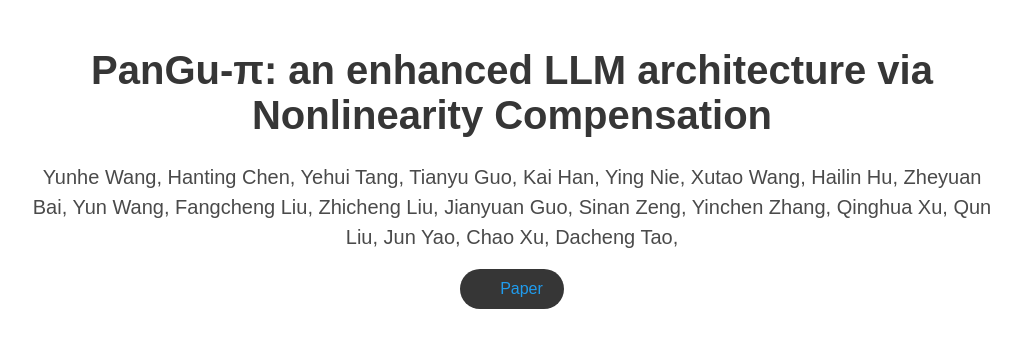
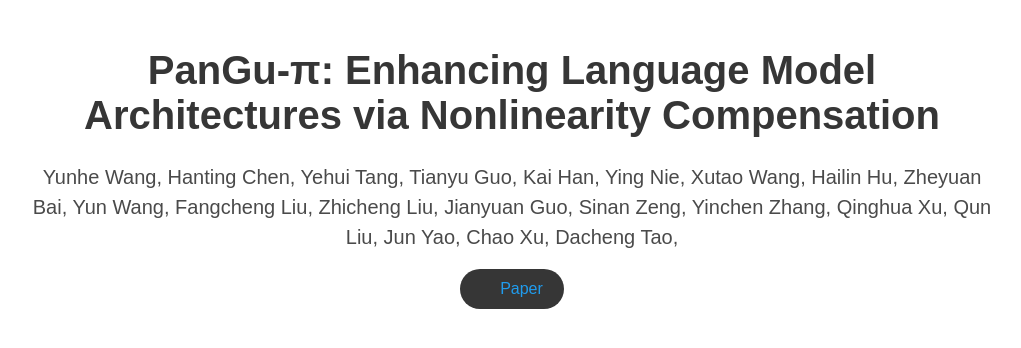
Before and after one commit to pangu-pi/pangu-pi.github.io, a plain HTML site: page index.html in a window 1280 px wide. Shown: the top 348 px of the page, without its empty margins (128-1149 px from the left). Drawn offline with nearby package versions, Linux system fonts and the light colour scheme; some icons are missing; a web font is replaced by a local one.

Commit message:
Update index.html

```diff
--- a/index.html
+++ b/index.html
@@ -3,10 +3,10 @@
 <head>
   <meta charset="utf-8">
   <meta name="description"
-        content="PanGu-π: an enhanced LLM architecture via Nonlinearity Compensation">
+        content="PanGu-π: Enhancing Language Model Architectures via Nonlinearity Compensation">
   <meta name="keywords" content="LLM">
   <meta name="viewport" content="width=device-width, initial-scale=1">
-  <title>PanGu-π: an enhanced LLM architecture via Nonlinearity Compensation</title>
+  <title>PanGu-π: Enhancing Language Model Architectures via Nonlinearity Compensation</title>
 
   <link href="https://fonts.googleapis.com/css?family=Google+Sans|Noto+Sans|Castoro"
         rel="stylesheet">
@@ -36,7 +36,7 @@
     <div class="container is-max-desktop">
       <div class="columns is-centered">
         <div class="column has-text-centered">
-          <h1 class="title is-2 publication-title">PanGu-π: an enhanced LLM architecture via Nonlinearity Compensation</h1>
+          <h1 class="title is-2 publication-title">PanGu-π: Enhancing Language Model Architectures via Nonlinearity Compensation</h1>
 
           <div class="is-size-5 publication-authors">
             <span class="author-block">
```
